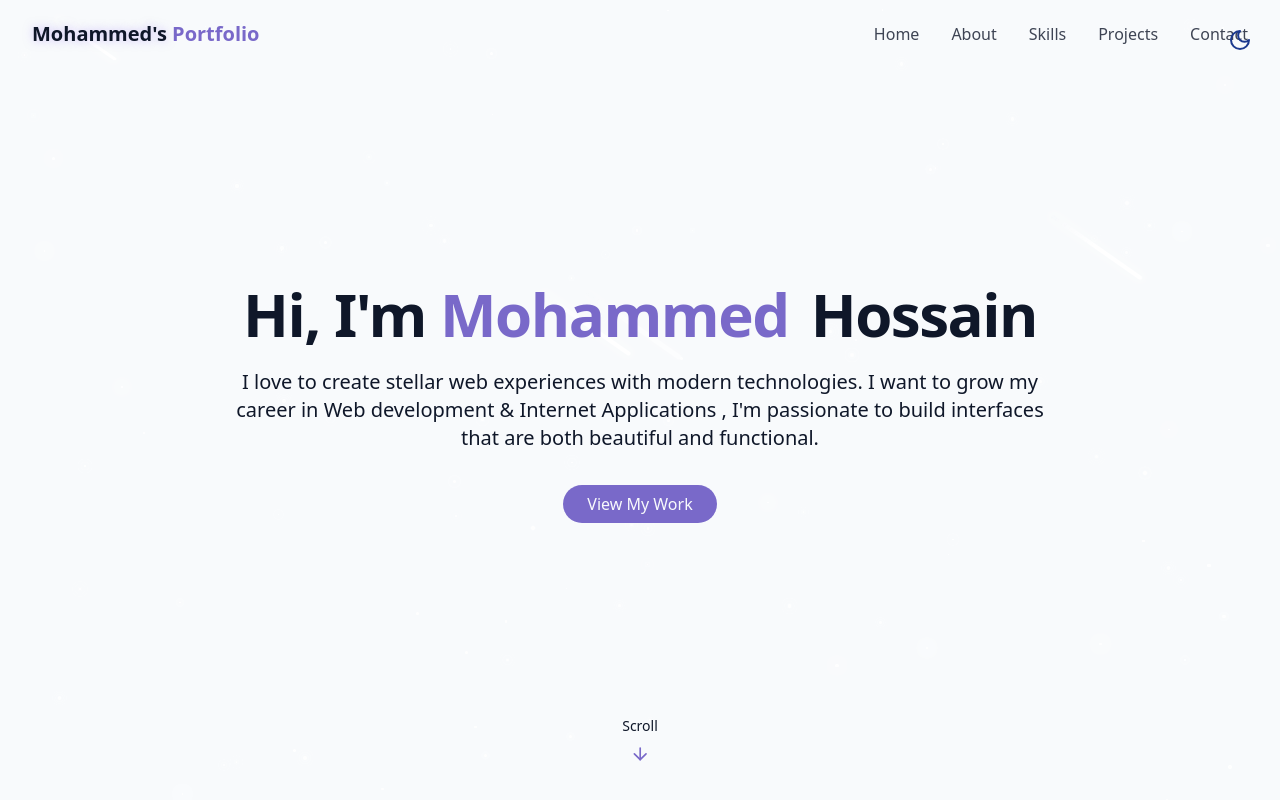
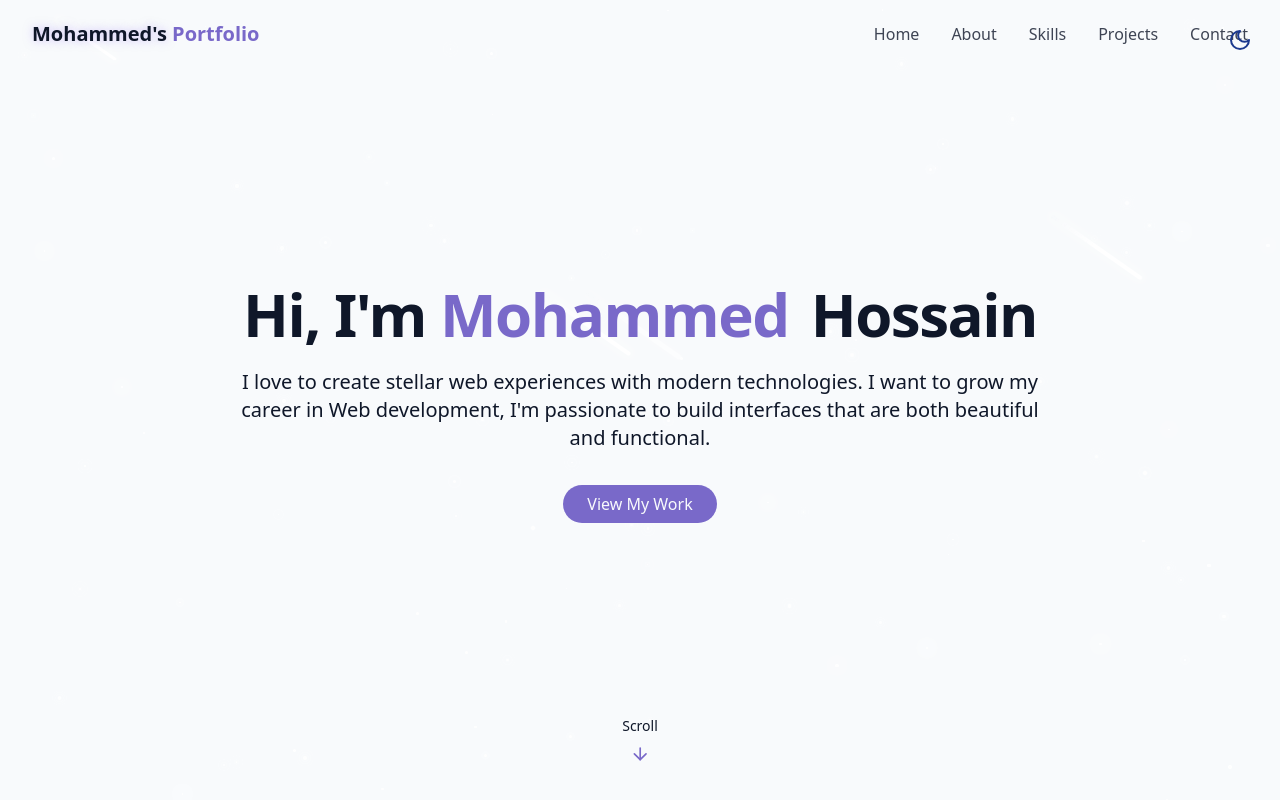
Before and after one commit to morakib321/My-portfolio, a React (Vite) app: page / in a window 1280 px wide. Shown: the top 800 px of the page. Built offline with nearby package versions, Linux system fonts and the light colour scheme.

Commit message:
Update HeroSection.jsx

```diff
--- a/src/components/HeroSection.jsx
+++ b/src/components/HeroSection.jsx
@@ -22,7 +22,7 @@ export const HeroSection = () => {
 
           <p className="text-lg md:text-xl text-muted-foreground max-2-2xl mx-auto opacity-0 animate-fade-in-delay-3">
             I love to create stellar web experiences with modern technologies.
-            I want to grow my career in Web development & Internet Applications , I'm passionate to build interfaces that are
+            I want to grow my career in Web development, I'm passionate to build interfaces that are
             both beautiful and functional.
           </p>
 
```
